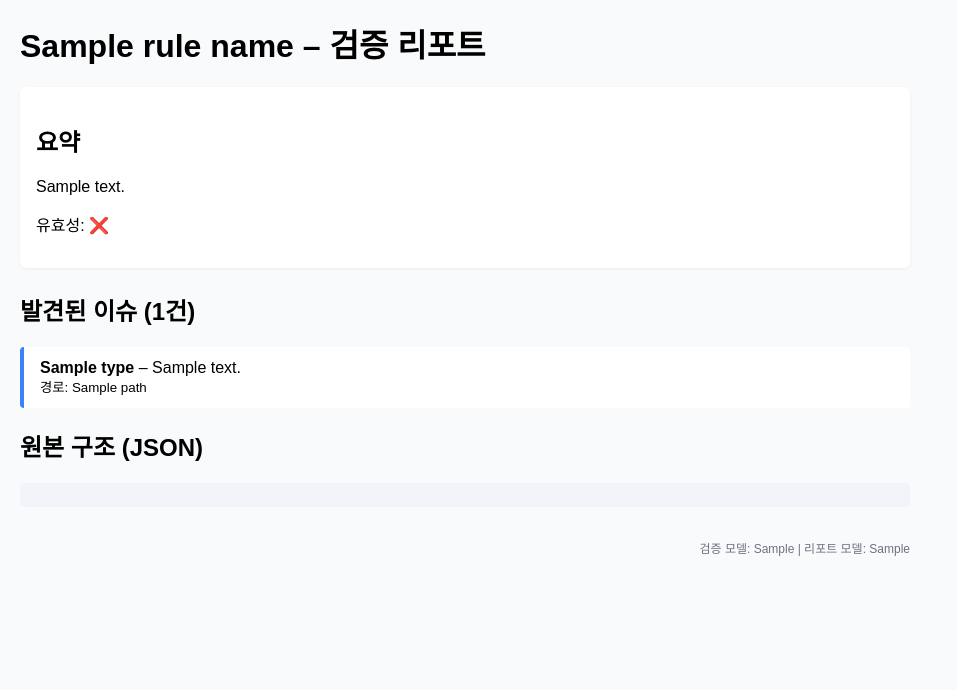
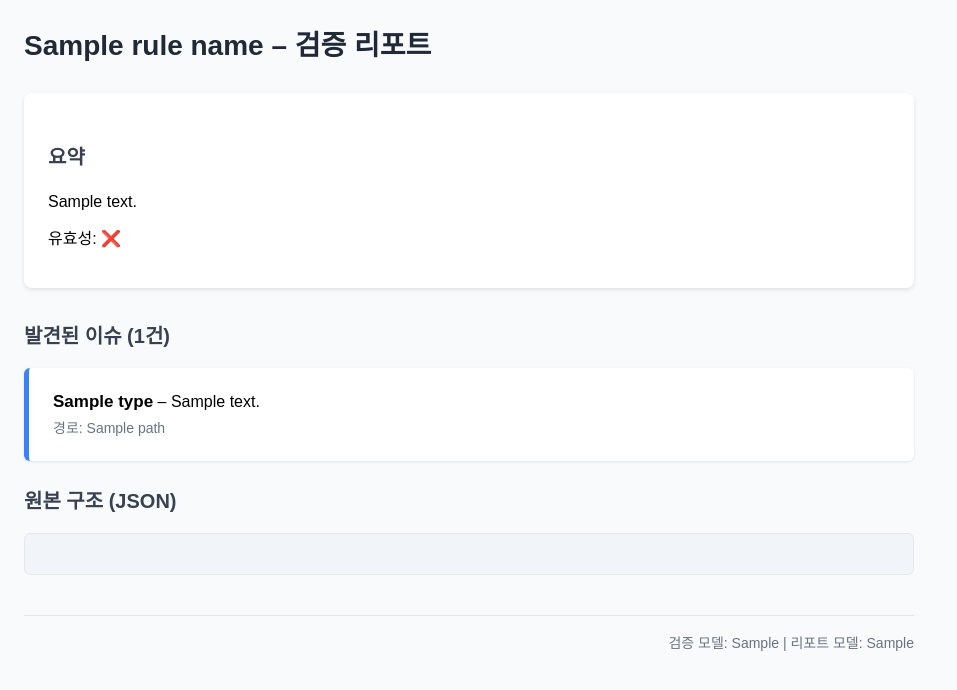
Before and after one commit to raas-platform/vizier-rule-ai-system, a Python web app: template backend/app/templates/report_template.html in a window 1280 px wide. Shown: the top 690 px of the page, without its empty margins (0-957 px from the left). Run offline with Jinja, Linux system fonts and the light colour scheme; the template is opened without the code that fills it: most values are stand-ins (such as "Sample title", 1, 10 or a date in 2020).

Commit message:
QC 함수에서 a4-container를 vue-container로 수정

```diff
--- a/backend/app/api/rule_validator.py
+++ b/backend/app/api/rule_validator.py
@@ -1118,9 +1118,9 @@ def _passes_qc(html: str, validation_data: dict) -> bool:
             logger.warning("QC fail: missing basic HTML structure")
             return False
 
-        # A4 컨테이너 존재 확인
-        if not soup.find(class_="a4-container"):
-            logger.warning("QC fail: missing a4-container")
+        # Vue 컨테이너 존재 확인
+        if not soup.find(class_="vue-container"):
+            logger.warning("QC fail: missing vue-container")
             return False
 
         return True
--- a/backend/app/templates/report_template.html
+++ b/backend/app/templates/report_template.html
@@ -4,15 +4,79 @@
     <meta charset="utf-8" />
     <title>{{ rule_name }} – 검증 리포트</title>
     <style>
-        body { font-family: Arial, sans-serif; margin: 0; padding: 20px; background: #f9fafb; }
-        h1 { margin-top: 0; }
-        .summary { background: #ffffff; border-radius: 6px; padding: 16px; box-shadow: 0 1px 3px rgba(0,0,0,0.06); }
-        .issues { margin-top: 24px; }
-        .issue { background: #fff; padding: 12px 16px; border-left: 4px solid #3b82f6; margin-bottom: 12px; border-radius: 4px; }
-        .issue.error { border-color: #ef4444; }
-        .issue.warning { border-color: #f59e0b; }
-        .container { max-width: 890px; width: 100%; height: auto; }
-        pre.json { background: #f1f5f9; padding: 12px; overflow-x: auto; border-radius: 4px; }
+        body {
+            font-family: Arial, sans-serif;
+            margin: 0;
+            padding: 24px;
+            background: #f9fafb;
+            font-size: 16px;
+            line-height: 1.6;
+        }
+        .container {
+            max-width: 890px;
+            width: 100%;
+            height: auto;
+        }
+        h1 {
+            margin-top: 0;
+            margin-bottom: 24px;
+            font-size: 28px;
+            color: #1f2937;
+            font-weight: 700;
+        }
+        h2 {
+            font-size: 20px;
+            margin: 24px 0 16px 0;
+            color: #374151;
+            font-weight: 600;
+        }
+        .summary {
+            background: #ffffff;
+            border-radius: 8px;
+            padding: 24px;
+            box-shadow: 0 2px 4px rgba(0,0,0,0.1);
+            margin-bottom: 32px;
+        }
+        .summary p {
+            font-size: 16px;
+            margin: 12px 0;
+        }
+        .issues { margin-top: 32px; }
+        .issue {
+            background: #fff;
+            padding: 20px 24px;
+            border-left: 5px solid #3b82f6;
+            margin-bottom: 16px;
+            border-radius: 6px;
+            box-shadow: 0 1px 3px rgba(0,0,0,0.1);
+        }
+        .issue.error { border-left-color: #ef4444; }
+        .issue.warning { border-left-color: #f59e0b; }
+        .issue strong {
+            font-size: 17px;
+            font-weight: 600;
+        }
+        .issue small {
+            font-size: 14px;
+            color: #6b7280;
+        }
+        pre.json {
+            background: #f1f5f9;
+            padding: 20px;
+            overflow-x: auto;
+            border-radius: 6px;
+            font-size: 14px;
+            line-height: 1.4;
+            border: 1px solid #e5e7eb;
+        }
+        footer {
+            font-size: 14px;
+            color: #6b7280;
+            margin-top: 40px;
+            text-align: right;
+            padding-top: 16px;
+            border-top: 1px solid #e5e7eb;
+        }
     </style>
 </head>
 <body>
@@ -41,7 +105,7 @@
         <h2>원본 구조 (JSON)</h2>
         <pre class="json">{{ json_dumps(structure, 2) }}</pre>
 
-        <footer style="font-size:12px;color:#6b7280;margin-top:32px;text-align:right">
+        <footer>
             검증 모델: {{ validation_model }} | 리포트 모델: {{ report_model }}
         </footer>
     </div>
```
Also changed, not shown: backend/app/services/rule_analyzer_v2.py (+16 -10 lines).
